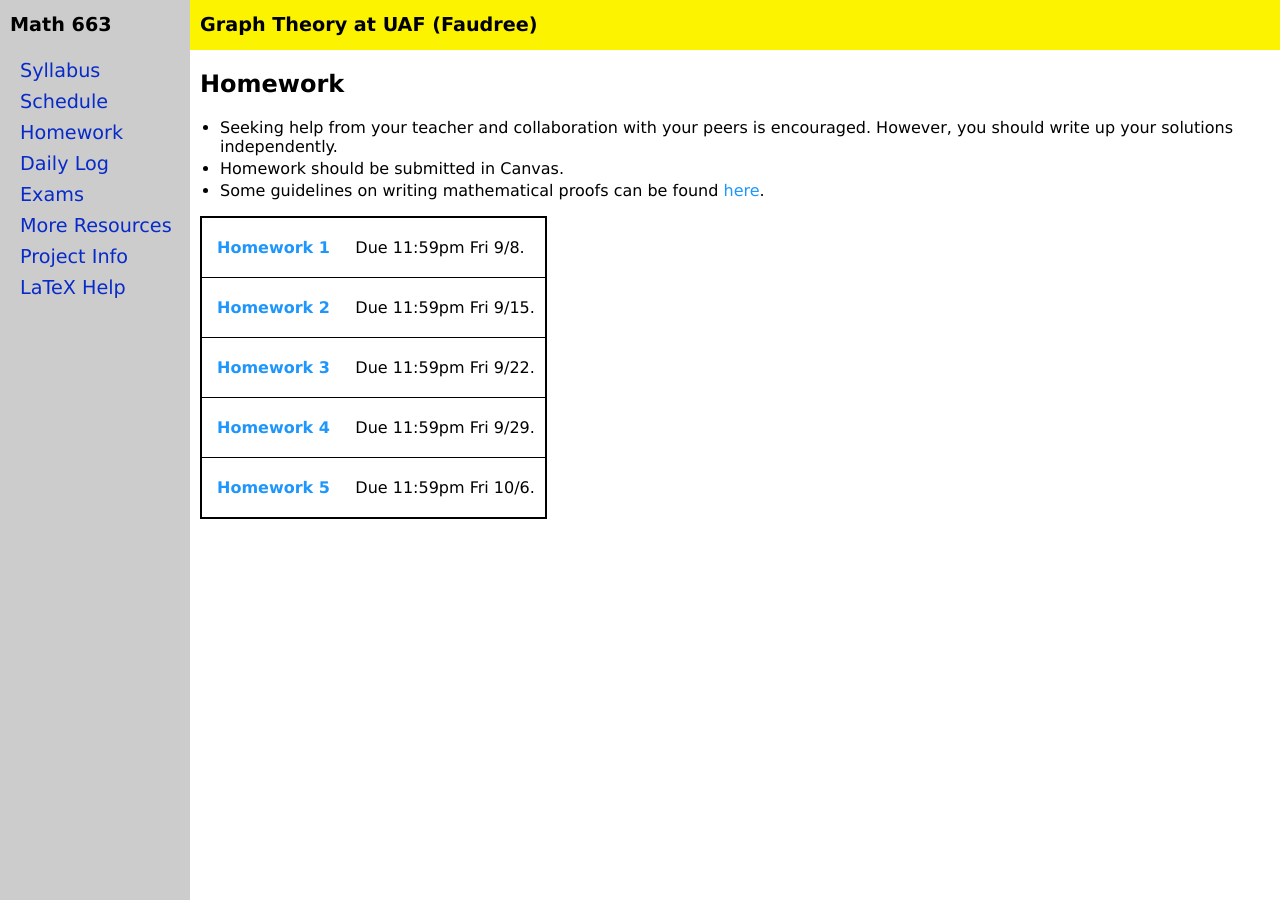
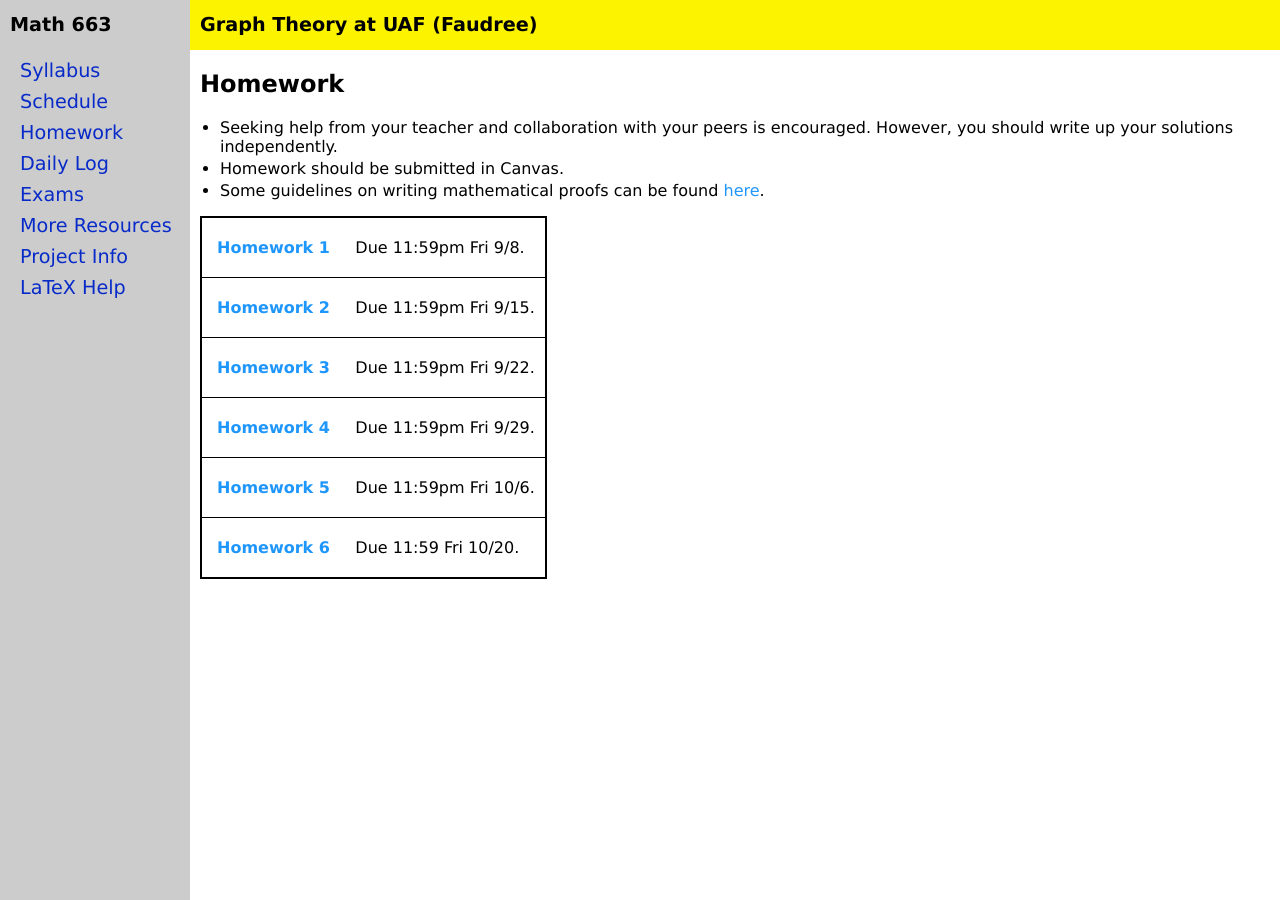
Before and after one commit to jrfaudree/GradGT, a Jekyll site: the page built from homework.md, in a window 1280 px wide. Built offline with Jekyll 4.4.1, drawn with Linux system fonts in a browser that asks for light colours.

Commit message:
Update homework.yml

```diff
--- a/_data/homework.yml
+++ b/_data/homework.yml
@@ -16,3 +16,6 @@ homework:
 - name: Homework 5
   due: 11:59pm Fri 10/6
   url: M663f23_hw5tex.pdf
+- name: Homework 6
+  due: 11:59 Fri 10/20
+  url: M663f23_hw6.pdf
```
